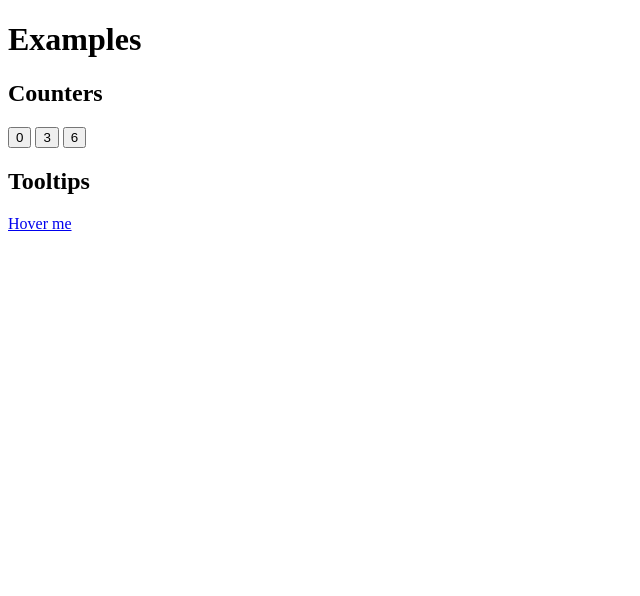
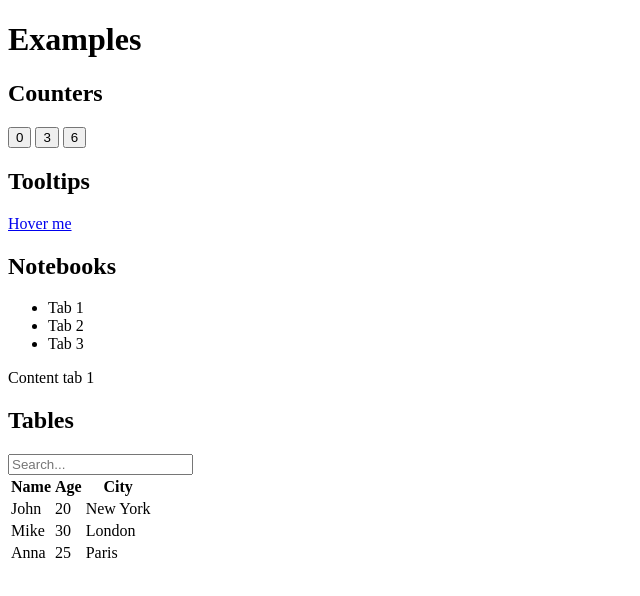
Before and after one commit to fabricatorsltd/fabrctive, a plain HTML site: page examples.html in a window 1280 px wide. Shown: the whole page, without its empty margins (0-640 px from the left). Drawn offline with Linux system fonts and the light colour scheme.

Commit message:
add tables and notebooks

```diff
--- /dev/null
+++ b/components/notebook.js
@@ -0,0 +1,64 @@
+class ReactiveNotebook extends ReactiveCoreComponent {
+  constructor() {
+    super();
+    this.componentName = "ReactiveNotebook";
+    this.selector = "[notebook-react]";
+    this.eventMap = {
+      click: "onClick",
+    };
+    this.tabs = {};
+    this.animateHelper = new ReactiveHelperAnimate();
+    this.animateHelper.init(this);
+  }
+
+  init() {
+    super.init();
+    this.render();
+  }
+
+  render() {
+    const tabs = document.querySelector(this.selector);
+    const tabItems = tabs.querySelectorAll("[notebook-react-item]");
+
+    tabItems.forEach((tabItem) => {
+      const tabId = tabItem.getAttribute("notebook-react-item");
+      const tabContent = document.querySelector(
+        `[notebook-react-content="${tabId}"]`
+      );
+      tabContent.style.display = "none";
+
+      if (tabContent) {
+        this.tabs[tabId] = {
+          tabItem,
+          tabContent,
+        };
+      }
+    });
+
+    this.activateTab(Object.keys(this.tabs)[0]);
+  }
+
+  onClick(event) {
+    event.preventDefault();
+    const target = event.target.closest("[notebook-react-item]");
+
+    if (target) {
+      const tabId = target.getAttribute("notebook-react-item");
+      this.activateTab(tabId);
+    }
+  }
+
+  activateTab(tabId) {
+    Object.keys(this.tabs).forEach((key) => {
+      const tab = this.tabs[key];
+
+      if (key === tabId) {
+        tab.tabItem.classList.add("active");
+        this.animateHelper.fadeIn(tab.tabContent);
+      } else {
+        tab.tabItem.classList.remove("active");
+        tab.tabContent.style.display = "none";
+      }
+    });
+  }
+}
--- /dev/null
+++ b/components/table.js
@@ -0,0 +1,109 @@
+class ReactiveTable extends ReactiveCoreComponent {
+  constructor() {
+    super();
+    this.componentName = "Table";
+    this.selector = "[table-react]";
+    this.eventMap = {};
+    this.tables = [];
+  }
+
+  init() {
+    super.init();
+    this.render();
+  }
+
+  render() {
+    this.elements.forEach((table) => {
+      this.tables.push({
+        element: table,
+        options: table.getAttribute("table-react-options").split("|"),
+        activeElement: null,
+      });
+    });
+
+    this.tables.forEach((table) => {
+      this.renderTable(table);
+    });
+  }
+
+  renderTable(table) {
+    const wrapper = document.createElement("div");
+    wrapper.classList.add("table-react-wrapper");
+    table.element.parentNode.insertBefore(wrapper, table.element);
+    wrapper.appendChild(table.element);
+    table.activeElement = wrapper;
+
+    if (table.options.includes("search")) {
+      this.renderSearch(table);
+    }
+
+    if (table.options.includes("sort")) {
+      this.renderSort(table);
+    }
+  }
+
+  renderSearch(table) {
+    const search = document.createElement("input");
+    search.setAttribute("type", "text");
+    search.setAttribute("placeholder", "Search...");
+    search.setAttribute("table-react-search", "");
+    table.activeElement.insertBefore(search, table.element);
+    this.addInternalEventListener(search, "keyup", "onKeyup", table);
+  }
+
+  renderSort(table) {
+    const ths = table.element.querySelectorAll("th");
+    ths.forEach((th) => {
+      this.addInternalEventListener(th, "click", "onClick", table);
+      th.setAttribute("table-react-sort", "");
+    });
+  }
+
+  sortTable(th, table) {
+    const tbody = table.element.querySelector("tbody");
+    const rows = tbody.querySelectorAll("tr");
+    const index = th.cellIndex;
+    const isAsc = th.getAttribute("table-react-sort") === "asc";
+    const sortedRows = Array.from(rows).sort((rowA, rowB) => {
+      const cellA = rowA.cells[index].textContent;
+      const cellB = rowB.cells[index].textContent;
+      return isAsc ? cellA.localeCompare(cellB) : cellB.localeCompare(cellA);
+    });
+
+    th.setAttribute("table-react-sort", isAsc ? "desc" : "asc");
+
+    while (tbody.firstChild) {
+      tbody.removeChild(tbody.firstChild);
+    }
+
+    tbody.append(...sortedRows);
+  }
+
+  onClick(event, table) {
+    const target = event.target.closest("[table-react-sort]");
+    if (target) {
+      this.sortTable(target, table);
+    }
+  }
+
+  onKeyup(event, table) {
+    const target = event.target.closest("[table-react-search]");
+    if (target) {
+      this.searchTable(target, table);
+    }
+  }
+
+  searchTable(input, table) {
+    const value = input.value.toLowerCase();
+    const rows = table.element.querySelectorAll("tbody tr");
+
+    rows.forEach((row) => {
+      const text = row.textContent.toLowerCase();
+      if (text.includes(value)) {
+        row.style.display = "";
+      } else {
+        row.style.display = "none";
+      }
+    });
+  }
+}
--- a/examples.html
+++ b/examples.html
@@ -20,6 +20,48 @@
 
     <a href="#" tooltip-react tooltip-react-text="This is a tooltip">Hover me</a>
 
+    <h2>Notebooks</h2>
+
+    <div notebook-react>
+        <ul>
+            <li notebook-react-item="tab1">Tab 1</li>
+            <li notebook-react-item="tab2">Tab 2</li>
+            <li notebook-react-item="tab3">Tab 3</li>
+        </ul>
+        <div notebook-react-content="tab1">Content tab 1</div>
+        <div notebook-react-content="tab2">Content tab 2</div>
+        <div notebook-react-content="tab3">Content tab 3</div>
+    </div>
+
+    <h2>Tables</h2>
+
+    <table table-react table-react-options="search|sort">
+        <thead>
+            <tr>
+                <th>Name</th>
+                <th>Age</th>
+                <th>City</th>
+            </tr>
+        </thead>
+        <tbody>
+            <tr>
+                <td>John</td>
+                <td>20</td>
+                <td>New York</td>
+            </tr>
+            <tr>
+                <td>Mike</td>
+                <td>30</td>
+                <td>London</td>
+            </tr>
+            <tr>
+                <td>Anna</td>
+                <td>25</td>
+                <td>Paris</td>
+            </tr>
+        </tbody>
+    </table>
+
     <script src="debugger.js"></script>
     <script src="core.js"></script>
     <script src="helper.js"></script>
@@ -29,6 +71,8 @@
     <script src="components/link.js"></script>
     <script src="components/counter.js"></script>
     <script src="components/tooltip.js"></script>
+    <script src="components/notebook.js"></script>
+    <script src="components/table.js"></script>
     <script src="reactive.js"></script>
 
     <script>
--- a/reactive.js
+++ b/reactive.js
@@ -11,6 +11,8 @@ class Reactive extends ReactiveCore {
     this.initLinks();
     this.initCounters();
     this.initTooltips();
+    this.initNotebooks();
+    this.initTables();
   }
 
   initForms() {
@@ -32,4 +34,14 @@ class Reactive extends ReactiveCore {
     const tooltips = new ReactiveTooltip();
     tooltips.init();
   }
+
+  initNotebooks() {
+    const notebooks = new ReactiveNotebook();
+    notebooks.init();
+  }
+
+  initTables() {
+    const tables = new ReactiveTable();
+    tables.init();
+  }
 }
```
